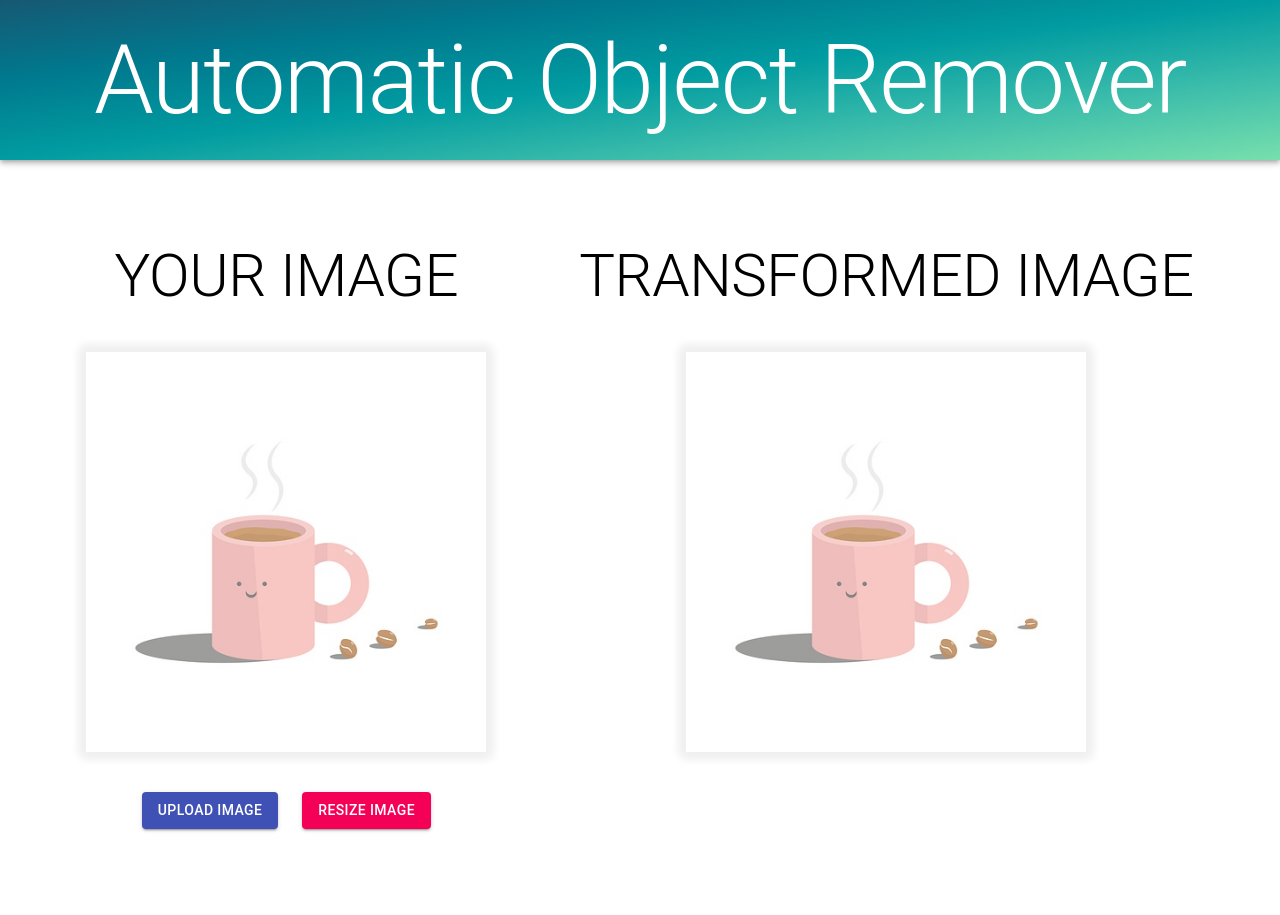
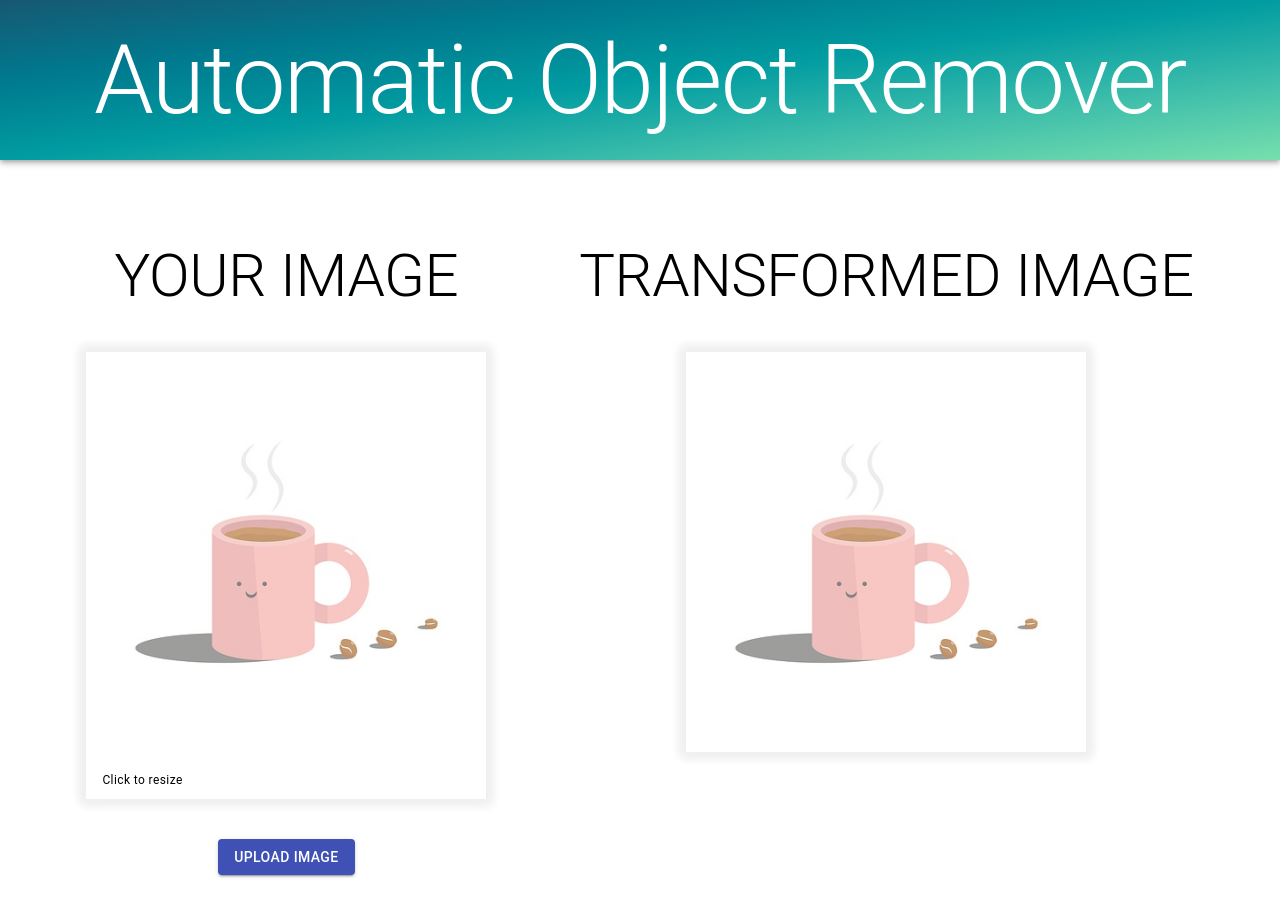
Before and after one commit to AnanyaMaruthi/Object-Remover-UI, a React (Create React App) app: page / in a window 1280 px wide. Before the commit the page ends 869 px from the top, so only its background shows below. Built offline with nearby package versions, Linux system fonts and the light colour scheme; the HTML template or start-up script is replaced by a standard one.

Commit message:
Styling changes to image component

```diff
--- a/src/components/Image.js
+++ b/src/components/Image.js
@@ -1,9 +1,16 @@
+import { Typography } from "@material-ui/core";
 import { makeStyles } from "@material-ui/core/styles";
 
-const useStyles = makeStyles({
+// todo: add onclick ripple effect
+// references:
+// passing props to styles: https://stackoverflow.com/questions/48879517/passing-props-to-material-ui-style/51036613#51036613
+// on click ripple effect: https://css-tricks.com/how-to-recreate-the-ripple-effect-of-material-design-buttons/
+
+const useStyles = makeStyles((theme) => ({
   root: {
     boxShadow: `1px 1px 10px 5px #EFEFEF,
                 -1px -1px 10px 5px #EFEFEF`,
+    cursor: (props) => (props.clickable ? "pointer" : "default"),
 
     "& img": {
       height: "100%",
@@ -11,13 +18,30 @@ const useStyles = makeStyles({
       objectFit: "cover",
     },
   },
-});
+  caption: {
+    padding: theme.spacing(2, 2, 1, 2),
+    // textAlign: "right",
+  },
+}));
 
-const Image = ({ image, height, width }) => {
-  const classes = useStyles();
+const Image = ({ image, height, width, caption, clickable, onClick }) => {
+  const classes = useStyles({ clickable });
   return (
-    <div className={classes.root} style={{ height: height, width: width }}>
-      {image}
+    <div
+      className={classes.root}
+      onClick={() => {
+        if (clickable) {
+          onClick();
+        }
+      }}
+    >
+      <div style={{ height: height, width: width }}>{image}</div>
+
+      {caption && (
+        <div className={classes.caption}>
+          <Typography variant="caption">{caption}</Typography>
+        </div>
+      )}
     </div>
   );
 };
--- a/src/components/body.js
+++ b/src/components/body.js
@@ -53,13 +53,13 @@ const Body = () => {
             image={<img src={sampleImage} alt="sample" />}
             height={400}
             width={400}
+            caption={"Click to resize"}
+            clickable
+            onClick={handleOpen}
           />
           <div className={classes.buttonGroup}>
             <Button variant="contained" color="primary">
               Upload Image
-            </Button>
-            <Button variant="contained" color="secondary" onClick={handleOpen}>
-              Resize Image
             </Button>
           </div>
         </div>
--- a/src/theme.js
+++ b/src/theme.js
@@ -88,7 +88,12 @@ theme = createMuiTheme({
     // h6: {},
     // subtitle2: {},
     // button: {},
-    // caption: {},
+    caption: {
+      fontSize: "0.9rem",
+      fontStyle: "italic",
+      color: theme.palette.grey[500],
+      fontWeight: `400`,
+    },
     // overline: {}
   },
 });
```
